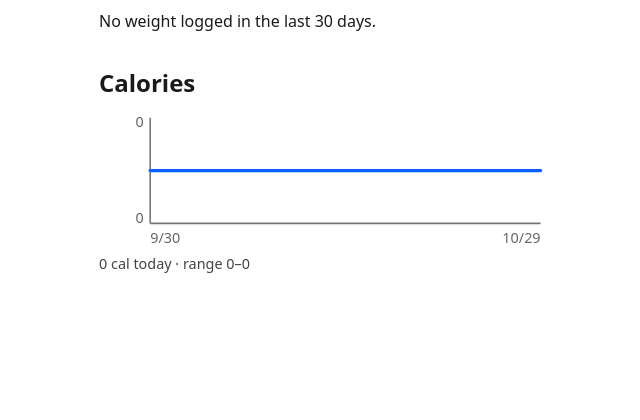
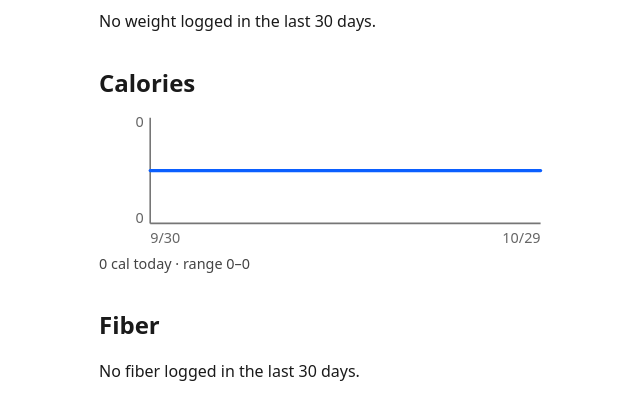
Before and after one commit to benroot/food-tracker, a Flask app: page /trends in a window 1280 px wide. Shown: the part 252-672 px from the top of the page, without its empty margins (301-941 px from the left). Run offline with Flask 3, Linux system fonts and the light colour scheme; data that the repository does not hold is empty.

Commit message:
added fiber content to meals

```diff
--- a/app.py
+++ b/app.py
@@ -58,6 +58,31 @@ def _resolve_entry_date(raw_offset):
     return date.today() + timedelta(days=offset)
 
 
+def _format_fiber(grams):
+    """'4 g fiber', or '— fiber' when unknown (NULL: logged before fiber
+    tracking existed, or left blank on direct entry). 0 g is a real value
+    and is shown as such."""
+    return "— fiber" if grams is None else f"{grams} g fiber"
+
+
+def _parse_optional_fiber(raw):
+    """Fiber form field: blank means unknown (None). Returns (value, ok)."""
+    raw = (raw or "").strip()
+    if not raw:
+        return None, True
+    try:
+        value = int(raw)
+    except ValueError:
+        return None, False
+    return (value, True) if value >= 0 else (None, False)
+
+
+def _describe_item(description, calories, fiber_grams):
+    if fiber_grams is None:
+        return f"{description} ({calories} cal)"
+    return f"{description} ({calories} cal, {fiber_grams} g fiber)"
+
+
 def _recent_meal_options(db, min_days=RECENT_MEAL_MIN_DAYS, min_count=RECENT_MEAL_MIN_COUNT):
     """Recent meals to offer for repeating: a flat, reverse-chronological
     list (no more meal-type grouping -- that concept is gone). Covers at
@@ -75,7 +100,7 @@ def _recent_meal_options(db, min_days=RECENT_MEAL_MIN_DAYS, min_count=RECENT_MEA
     rows = db.execute(
         """
         SELECT le.id AS entry_id, le.entry_date, le.entry_time,
-               lei.description, lei.calories
+               lei.description, lei.calories, lei.fiber_grams
         FROM log_entries le
         JOIN log_entry_items lei ON lei.log_entry_id = le.id
         WHERE le.id IN (
@@ -100,11 +125,15 @@ def _recent_meal_options(db, min_days=RECENT_MEAL_MIN_DAYS, min_count=RECENT_MEA
                 "entry_time": row["entry_time"],
                 "items": [],
                 "total_calories": 0,
+                # Stays None (not shown) unless at least one item's fiber is known.
+                "total_fiber": None,
             }
             by_entry_id[entry_id] = option
             options.append(option)
         option["items"].append(row["description"])
         option["total_calories"] += row["calories"]
+        if row["fiber_grams"] is not None:
+            option["total_fiber"] = (option["total_fiber"] or 0) + row["fiber_grams"]
     return options
 
 
@@ -135,7 +164,7 @@ def _food_day_summary(db, day, label):
     entries = db.execute(
         """
         SELECT lei.id AS item_id, le.entry_time,
-               lei.description, lei.quantity, lei.calories,
+               lei.description, lei.quantity, lei.calories, lei.fiber_grams,
                lei.is_estimate, lei.assumption_note
         FROM log_entries le
         JOIN log_entry_items lei ON lei.log_entry_id = le.id
@@ -145,6 +174,8 @@ def _food_day_summary(db, day, label):
         (day.isoformat(),),
     ).fetchall()
     total_calories = sum(entry["calories"] for entry in entries)
+    # Unknown-fiber items count as 0 toward the day's total.
+    total_fiber = sum(entry["fiber_grams"] or 0 for entry in entries)
     calories_burned = db.execute(
         "SELECT COALESCE(SUM(calories_burned), 0) FROM exercise_log WHERE entry_date = ?",
         (day.isoformat(),),
@@ -153,6 +184,7 @@ def _food_day_summary(db, day, label):
         "label": label,
         "entries": entries,
         "total_calories": total_calories,
+        "total_fiber": total_fiber,
         "calories_burned": calories_burned,
         "net_calories": total_calories - calories_burned,
     }
@@ -245,6 +277,32 @@ def _calorie_trend(db, window_days=TRENDS_WINDOW_DAYS):
     list, just reordered and re-indexed for sparkline plotting."""
     chronological = list(reversed(_daily_food_trends(db, window_days=window_days)))
     return [(offset, day["total_calories"]) for offset, day in enumerate(chronological)]
+
+
+def _fiber_trend(db, window_days=TRENDS_WINDOW_DAYS):
+    """Total fiber per day as (day_offset, fiber_grams) pairs, oldest first.
+    Unlike calories, NOT zero-filled: only days with at least one known
+    fiber value are plotted (same sparse treatment as weight). Otherwise every
+    day logged before fiber tracking existed -- and any day with nothing
+    logged -- would plot as a misleading 0 g. Unknown items on an otherwise
+    plotted day still count as 0, matching the food page's daily total."""
+    window_start = date.today() - timedelta(days=window_days - 1)
+    rows = db.execute(
+        """
+        SELECT le.entry_date, SUM(lei.fiber_grams) AS total_fiber
+        FROM log_entries le
+        JOIN log_entry_items lei ON lei.log_entry_id = le.id
+        WHERE le.entry_date >= ?
+        GROUP BY le.entry_date
+        HAVING COUNT(lei.fiber_grams) > 0
+        ORDER BY le.entry_date ASC
+        """,
+        (window_start.isoformat(),),
+    ).fetchall()
+    return [
+        ((date.fromisoformat(row["entry_date"]) - window_start).days, row["total_fiber"])
+        for row in rows
+    ]
 
 
 def _sparkline_svg(
@@ -342,6 +400,7 @@ def _csrf_token():
 
 
 app.jinja_env.globals["csrf_token"] = _csrf_token
+app.jinja_env.filters["fiber"] = _format_fiber
 
 
 @app.context_processor
@@ -701,7 +760,9 @@ def food_page():
 
 
 def _describe_logged_item(item):
-    description = f'{item["food"]} ({item["estimated_calories"]} cal)'
+    description = _describe_item(
+        item["food"], item["estimated_calories"], item.get("estimated_fiber_grams")
+    )
     if item.get("assumption_note"):
         description += f' -- {item["assumption_note"]}'
     return description
@@ -740,6 +801,20 @@ def trends_page():
             f'range {calorie_sparkline["min"]}–{calorie_sparkline["max"]}'
         )
 
+    fiber_points = _fiber_trend(db)
+    fiber_sparkline = _sparkline_svg(fiber_points, TRENDS_WINDOW_DAYS)
+    fiber_caption = None
+    if fiber_sparkline:
+        fiber_sparkline["axis_min_label"] = f'{fiber_sparkline["axis_min"]:g}'
+        fiber_sparkline["axis_max_label"] = f'{fiber_sparkline["axis_max"]:g}'
+        latest_offset, latest_value = fiber_points[-1]
+        latest_date = date.today() - timedelta(days=TRENDS_WINDOW_DAYS - 1 - latest_offset)
+        when = "today" if latest_date == date.today() else f"on {latest_date.isoformat()}"
+        fiber_caption = (
+            f'{latest_value} g {when} · '
+            f'range {fiber_sparkline["min"]}–{fiber_sparkline["max"]}'
+        )
+
     return render_template(
         "trends.html",
         window_days=TRENDS_WINDOW_DAYS,
@@ -749,6 +824,8 @@ def trends_page():
         weight_caption=weight_caption,
         calorie_sparkline=calorie_sparkline,
         calorie_caption=calorie_caption,
+        fiber_sparkline=fiber_sparkline,
+        fiber_caption=fiber_caption,
     )
 
 
@@ -791,14 +868,18 @@ def food_log():
         db.execute(
             """
             INSERT INTO log_entry_items
-                (log_entry_id, description, quantity, calories, is_estimate, assumption_note)
-            VALUES (?, ?, ?, ?, ?, ?)
+                (log_entry_id, description, quantity, calories, fiber_grams,
+                 is_estimate, assumption_note)
+            VALUES (?, ?, ?, ?, ?, ?, ?)
             """,
             (
                 log_entry_id,
                 item["food"],
                 item.get("quantity"),
                 item["estimated_calories"],
+                # .get: a missing fiber estimate is stored as unknown rather
+                # than failing the whole log.
+                item.get("estimated_fiber_grams"),
                 1 if item["is_estimate"] else 0,
                 item.get("assumption_note"),
             ),
@@ -829,6 +910,11 @@ def food_log_direct():
         flash("Calories must be a whole number greater than 0.", "error")
         return redirect(url_for("food_page"))
 
+    fiber, fiber_ok = _parse_optional_fiber(request.form.get("fiber"))
+    if not fiber_ok:
+        flash("Fiber must be a whole number of grams (0 or more), or left blank.", "error")
+        return redirect(url_for("food_page"))
+
     db = dbmod.get_db()
     now = datetime.now()
     entry_date = _resolve_entry_date(request.form.get("entry_date_offset"))
@@ -839,14 +925,14 @@ def food_log_direct():
     db.execute(
         """
         INSERT INTO log_entry_items
-            (log_entry_id, description, calories, is_estimate)
-        VALUES (?, ?, ?, 0)
+            (log_entry_id, description, calories, fiber_grams, is_estimate)
+        VALUES (?, ?, ?, ?, 0)
         """,
-        (cursor.lastrowid, food, calories),
+        (cursor.lastrowid, food, calories, fiber),
     )
     db.commit()
 
-    flash(f"Logged: {food} ({calories} cal)", "success")
+    flash(f"Logged: {_describe_item(food, calories, fiber)}", "success")
     return redirect(url_for("food_page"))
 
 
@@ -861,7 +947,7 @@ def food_repeat():
     db = dbmod.get_db()
     source_items = db.execute(
         """
-        SELECT description, quantity, calories, is_estimate, assumption_note
+        SELECT description, quantity, calories, fiber_grams, is_estimate, assumption_note
         FROM log_entry_items WHERE log_entry_id = ?
         """,
         (entry_id,),
@@ -883,21 +969,26 @@ def food_repeat():
         db.execute(
             """
             INSERT INTO log_entry_items
-                (log_entry_id, description, quantity, calories, is_estimate, assumption_note)
-            VALUES (?, ?, ?, ?, ?, ?)
+                (log_entry_id, description, quantity, calories, fiber_grams,
+                 is_estimate, assumption_note)
+            VALUES (?, ?, ?, ?, ?, ?, ?)
             """,
             (
                 new_entry_id,
                 item["description"],
                 item["quantity"],
                 item["calories"],
+                item["fiber_grams"],
                 item["is_estimate"],
                 item["assumption_note"],
             ),
         )
     db.commit()
 
-    summary = ", ".join(f'{item["description"]} ({item["calories"]} cal)' for item in source_items)
+    summary = ", ".join(
+        _describe_item(item["description"], item["calories"], item["fiber_grams"])
+        for item in source_items
+    )
     flash(f"Logged: {summary}", "success")
     return redirect(url_for("food_page"))
 
@@ -906,7 +997,7 @@ def food_repeat():
 def food_entry_edit_form(item_id):
     db = dbmod.get_db()
     entry = db.execute(
-        "SELECT id AS item_id, description, calories FROM log_entry_items WHERE id = ?",
+        "SELECT id AS item_id, description, calories, fiber_grams FROM log_entry_items WHERE id = ?",
         (item_id,),
     ).fetchone()
     if entry is None:
@@ -940,13 +1031,18 @@ def food_entry_edit(item_id):
         flash("Calories must be a whole number greater than 0.", "error")
         return redirect(url_for("food_entry_edit_form", item_id=item_id))
 
+    fiber, fiber_ok = _parse_optional_fiber(request.form.get("fiber"))
+    if not fiber_ok:
+        flash("Fiber must be a whole number of grams (0 or more), or left blank.", "error")
+        return redirect(url_for("food_entry_edit_form", item_id=item_id))
+
     db.execute(
-        "UPDATE log_entry_items SET description = ?, calories = ? WHERE id = ?",
-        (food, calories, item_id),
+        "UPDATE log_entry_items SET description = ?, calories = ?, fiber_grams = ? WHERE id = ?",
+        (food, calories, fiber, item_id),
     )
     db.commit()
 
-    flash(f"Updated: {food} ({calories} cal)", "success")
+    flash(f"Updated: {_describe_item(food, calories, fiber)}", "success")
     return redirect(url_for("food_page"))
 
 
--- a/schema.sql
+++ b/schema.sql
@@ -36,7 +36,10 @@ CREATE TABLE IF NOT EXISTS log_entry_items (
     quantity TEXT,
     calories INTEGER NOT NULL,
     is_estimate INTEGER NOT NULL DEFAULT 0,
-    assumption_note TEXT
+    assumption_note TEXT,
+    -- Whole grams. NULL means unknown (logged before fiber tracking existed,
+    -- or left blank on direct entry) -- deliberately distinct from 0.
+    fiber_grams INTEGER
 );
 
 -- One row per logged exercise activity. Deliberately flat (unlike log_entries/
--- a/static/style.css
+++ b/static/style.css
@@ -220,6 +220,11 @@ nav a:focus-visible {
   color: var(--text);
 }
 
+.log-entry-fiber {
+  font-weight: 400;
+  color: #444;
+}
+
 .log-entry-description {
   margin-top: 0.25rem;
   color: var(--text);
--- a/templates/edit_entry.html
+++ b/templates/edit_entry.html
@@ -11,6 +11,9 @@
     <label for="calories">Calories</label>
     <input type="number" id="calories" name="calories" min="1" step="1" value="{{ entry['calories'] }}" required>
 
+    <label for="fiber">Fiber in grams (optional)</label>
+    <input type="number" id="fiber" name="fiber" min="0" step="1" value="{{ entry['fiber_grams'] if entry['fiber_grams'] is not none else '' }}">
+
     <button type="submit">Save changes</button>
   </form>
 
--- a/templates/trends.html
+++ b/templates/trends.html
@@ -36,4 +36,14 @@
       <p>No calories logged in the last {{ window_days }} days.</p>
     {% endif %}
   </section>
+
+  <section class="sparkline-section" aria-label="Fiber trend">
+    <h2>Fiber</h2>
+    {% if fiber_sparkline %}
+      {{ sparkline_chart(fiber_sparkline, x_axis_start_label, x_axis_end_label) }}
+      <p class="sparkline-caption">{{ fiber_caption }}</p>
+    {% else %}
+      <p>No fiber logged in the last {{ window_days }} days.</p>
+    {% endif %}
+  </section>
 {% endblock %}
```
Also changed, not shown: CLAUDE.md (+11 -3 lines), claude_client.py (+10 -4 lines), db.py (+10 -0 lines), templates/food.html (+14 -5 lines), tests/test_app.py (+227 -0 lines), tests/test_claude_client.py (+7 -0 lines).
